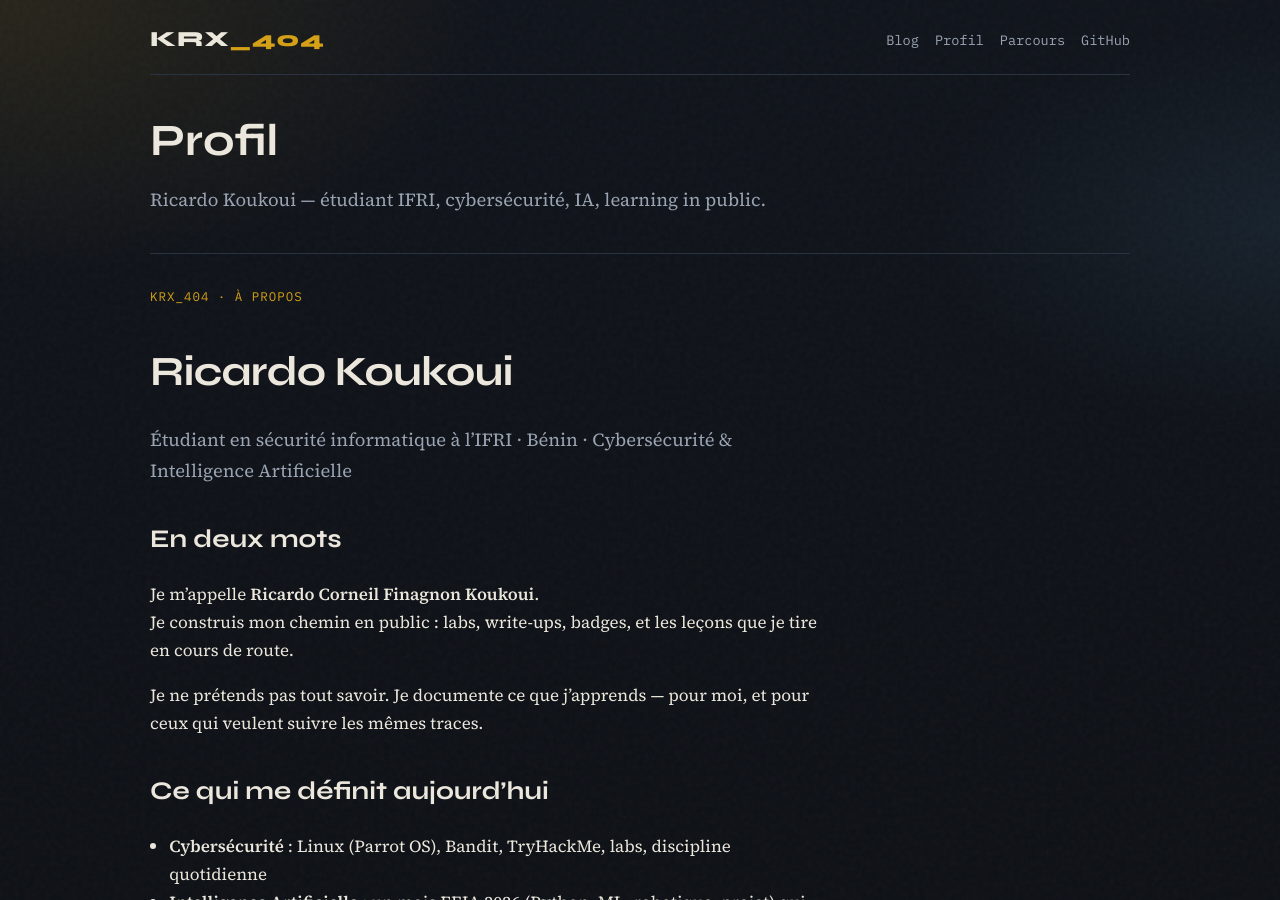
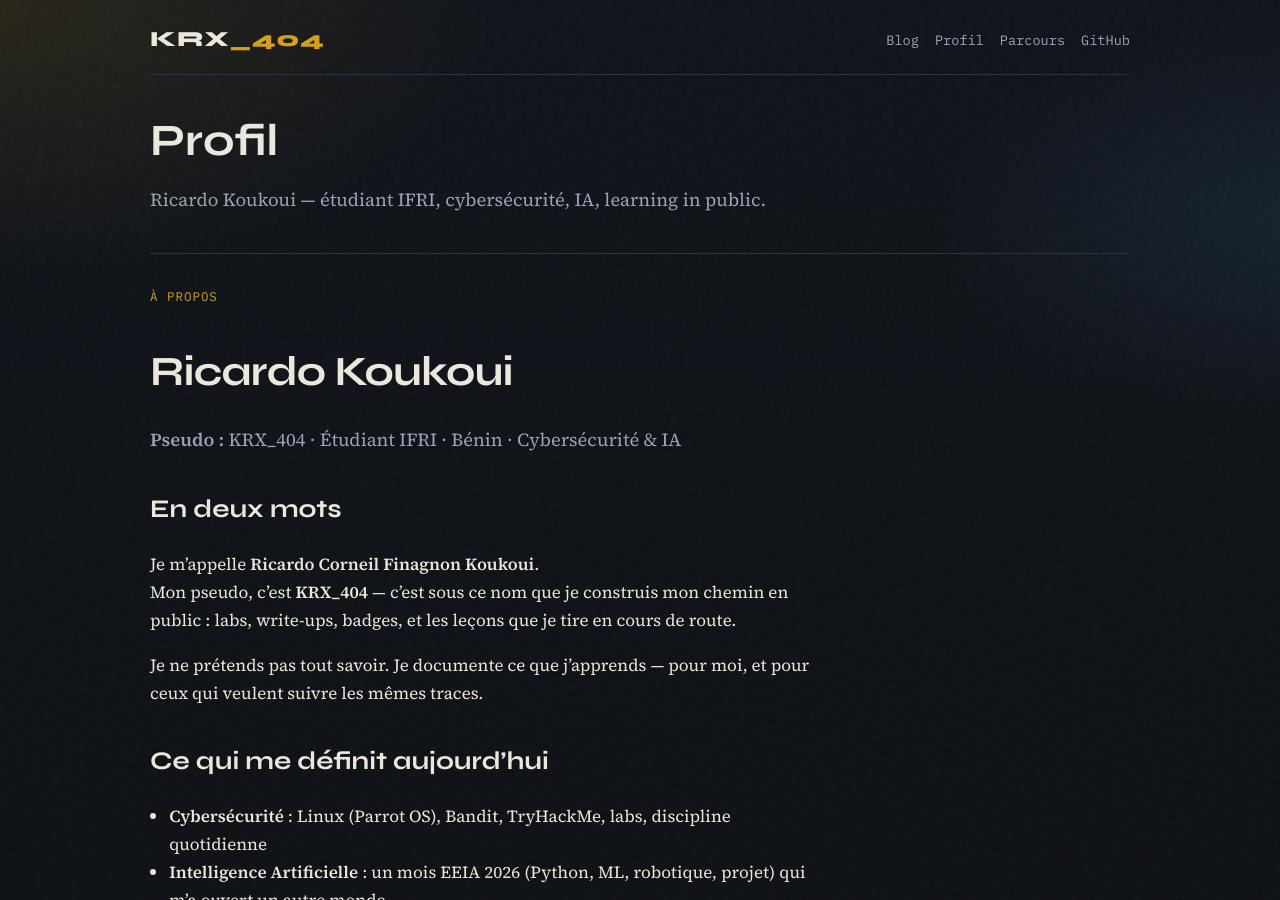
Before and after one commit to RicardoKOUKOUI/KRX_404, a Jekyll site: the page built from profil.md, in a window 1280 px wide and 900 px high. Built offline with Jekyll 4.4.1, drawn with Linux system fonts in a browser that asks for light colours.

Commit message:
State KRX_404 as profile pseudo on profil page
Co-authored-by: Cursor <cursoragent@cursor.com>

```diff
--- a/profil.md
+++ b/profil.md
@@ -6,15 +6,15 @@ permalink: /profil/
 ---
 
 <div class="profile-hero">
-  <p class="eyebrow">KRX_404 · À propos</p>
+  <p class="eyebrow">À propos</p>
   <h2 class="profile-name">Ricardo Koukoui</h2>
-  <p class="lede">Étudiant en sécurité informatique à l’IFRI · Bénin · Cybersécurité & Intelligence Artificielle</p>
+  <p class="lede"><strong>Pseudo :</strong> KRX_404 · Étudiant IFRI · Bénin · Cybersécurité & IA</p>
 </div>
 
 ## En deux mots
 
 Je m’appelle **Ricardo Corneil Finagnon Koukoui**.
-Je construis mon chemin en public : labs, write-ups, badges, et les leçons que je tire en cours de route.
+Mon pseudo, c’est **KRX_404** — c’est sous ce nom que je construis mon chemin en public : labs, write-ups, badges, et les leçons que je tire en cours de route.
 
 Je ne prétends pas tout savoir. Je documente ce que j’apprends — pour moi, et pour ceux qui veulent suivre les mêmes traces.
 
```
